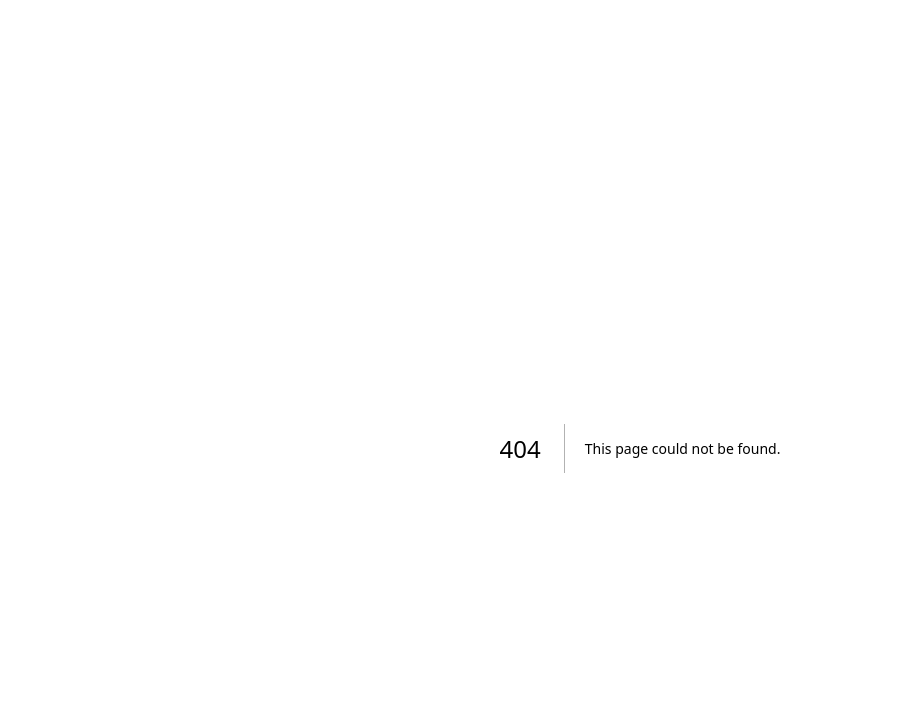
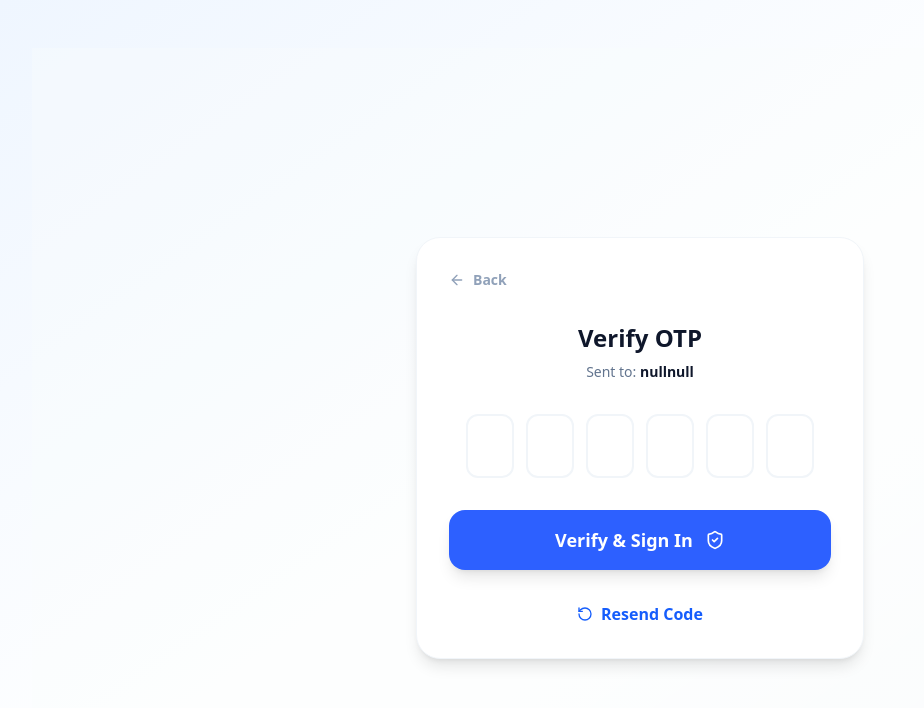
Before and after one commit to developedbysami/rem-app, a Next.js app: page /login/otp/verify-otp in a window 1280 px wide. Before the commit this address had no page. Shown: the top 708 px of the page, without its empty margins (0-924 px from the left). Built offline with nearby package versions, Linux system fonts and the light colour scheme.

Commit message:
verify otp

```diff
--- /dev/null
+++ b/src/app/login/otp/verify-otp/page.tsx
@@ -0,0 +1,127 @@
+"use client";
+
+import React, { useState, useRef, Suspense } from 'react';
+import { ShieldCheck, ArrowLeft, RotateCcw } from 'lucide-react';
+import axios from 'axios';
+import { useRouter, useSearchParams } from 'next/navigation';
+
+function VerifyOTPContent() {
+  const router = useRouter();
+  const searchParams = useSearchParams();
+
+  // Extract identifiers from URL to prevent "User not found" error
+  const type = searchParams.get('type');
+  const email = searchParams.get('email');
+  const phoneNumber = searchParams.get('phoneNumber');
+  const phoneDialCode = searchParams.get('phoneDialCode');
+
+  const [otp, setOtp] = useState(['', '', '', '', '', '']);
+  const [serverError, setServerError] = useState("");
+  const [isSubmitting, setIsSubmitting] = useState(false);
+  const inputRefs = useRef<(HTMLInputElement | null)[]>([]);
+
+  const handleChange = (index: number, value: string) => {
+    if (isNaN(Number(value))) return;
+    const newOtp = [...otp];
+    newOtp[index] = value.slice(-1);
+    setOtp(newOtp);
+    if (value !== '' && index < 5) inputRefs.current[index + 1]?.focus();
+  };
+
+  const handleKeyDown = (index: number, e: React.KeyboardEvent<HTMLInputElement>) => {
+    if (e.key === 'Backspace' && otp[index] === '' && index > 0) {
+      inputRefs.current[index - 1]?.focus();
+    }
+  };
+
+  const onVerify = async () => {
+    const code = otp.join('');
+    setServerError("");
+
+    if (code.length < 6) {
+      setServerError("Please enter the full 6-digit code");
+      return;
+    }
+
+    setIsSubmitting(true);
+    try {
+      // Send OTP + identifiers from the URL
+      const response = await axios.post("http://localhost:5000/api/v1/otp/verify", {
+        type: type,
+        otp: code,
+        email: email || undefined,
+        phoneNumber: phoneNumber || undefined,
+        phoneDialCode: phoneDialCode || undefined
+      });
+
+      if (response.data.success) {
+        // Backend returns token and user object
+        localStorage.setItem("token", response.data.token);
+        localStorage.setItem("user", JSON.stringify(response.data.data));
+        router.push("/dashboard");
+      }
+    } catch (error: any) {
+      setServerError(error.response?.data?.message || "Verification failed");
+    } finally {
+      setIsSubmitting(false);
+    }
+  };
+
+  return (
+    <div className="w-full flex flex-col items-center justify-center min-h-screen bg-slate-50/30 px-4">
+      <div className="max-w-md w-full bg-white p-8 rounded-3xl shadow-lg border border-slate-100 text-center animate-in zoom-in">
+        <button onClick={() => router.back()} className="flex items-center text-slate-400 hover:text-slate-600 mb-8 text-sm font-semibold">
+          <ArrowLeft size={16} className="mr-2" /> Back
+        </button>
+
+        <h2 className="text-2xl font-bold text-slate-900">Verify OTP</h2>
+        <p className="text-sm text-slate-500 mt-2 mb-8 font-medium">
+          Sent to: <span className="font-bold text-slate-900">{email || `${phoneDialCode}${phoneNumber}`}</span>
+        </p>
+
+        {serverError && (
+          <div className="mb-6 p-3 bg-red-50 text-red-600 text-sm rounded-lg border border-red-100">
+            {serverError}
+          </div>
+        )}
+
+        {/* 6-Digit OTP Inputs */}
+        <div className="flex justify-center gap-2 sm:gap-3 mb-8">
+          {otp.map((digit, idx) => (
+            <input
+              key={idx}
+              ref={(el) => (inputRefs.current[idx] = el)}
+              type="text"
+              maxLength={1}
+              value={digit}
+              onChange={(e) => handleChange(idx, e.target.value)}
+              onKeyDown={(e) => handleKeyDown(idx, e)}
+              className="w-10 h-14 sm:w-12 sm:h-16 border-2 border-slate-100 rounded-xl text-center text-xl font-bold focus:border-blue-500 outline-none transition-all"
+            />
+          ))}
+        </div>
+
+        <button
+          onClick={onVerify}
+          disabled={isSubmitting}
+          className="w-full py-4 bg-[#2D60FF] hover:bg-blue-700 text-white rounded-2xl font-bold text-lg flex items-center justify-center gap-3 shadow-lg active:scale-95 transition-all disabled:opacity-50"
+        >
+          {isSubmitting ? "Verifying..." : "Verify & Sign In"}
+          <ShieldCheck size={20} />
+        </button>
+
+        <button onClick={() => router.back()} className="mt-8 flex items-center justify-center gap-2 text-blue-600 font-bold hover:underline mx-auto">
+          <RotateCcw size={16} /> Resend Code
+        </button>
+      </div>
+    </div>
+  );
+}
+
+export default function VerifyOTPView() {
+    return (
+        <Suspense fallback={<div className="min-h-screen flex items-center justify-center">Loading...</div>}>
+            <VerifyOTPContent />
+        </Suspense>
+    )
+}
```
